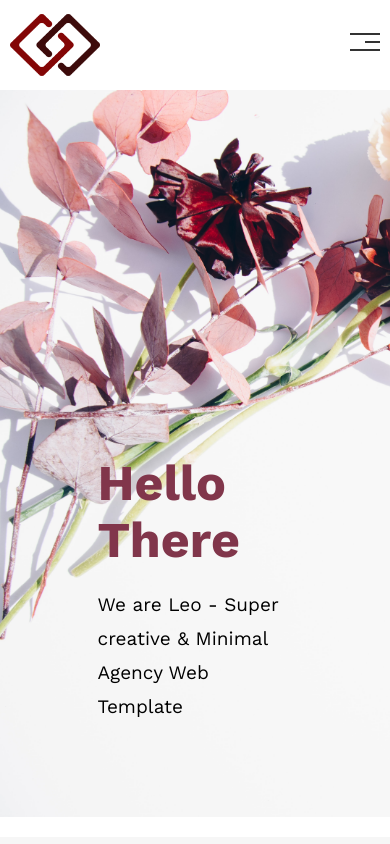
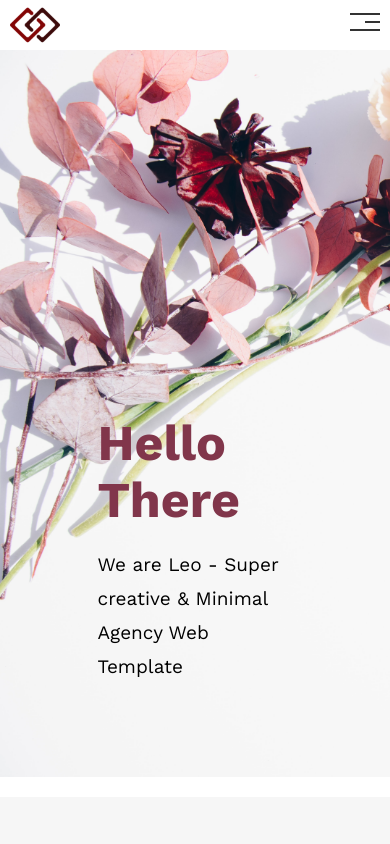
Before and after one commit to doaaabdelfattah/HTML_and_CSS_Template_One, a plain HTML site: page index.html in a window 390 px wide. Shown: the top 844 px of the page. Drawn offline with nearby package versions, Linux system fonts and the light colour scheme.

Commit message:
decrease logo on small screen

```diff
--- a/css/leon.css
+++ b/css/leon.css
@@ -2,7 +2,7 @@
   box-sizing: border-box;
 }
 
-html{
+html {
   scroll-behavior: smooth;
 }
 body {
@@ -55,6 +55,12 @@ body {
 
 .header .logo {
   width: 90px;
+}
+
+@media (max-width: 767px) {
+  .header .logo {
+    width: 50px;
+  }
 }
 
 .header .link {
@@ -208,7 +214,7 @@ max-width: 100%; */
 }
 
 .special-heading {
-  color:rgb(221 220 220);
+  color: rgb(221 220 220);
   font-size: 100px;
   font-weight: 800;
   letter-spacing: -3px;
@@ -455,10 +461,9 @@ max-width: 100%; */
   font-size: 18px;
 }
 
-
-.contact .info .social i{
+.contact .info .social i {
   margin-left: 10px;
-  color: var(--sec-color)
+  color: var(--sec-color);
 }
 
 @media (max-width: 767px) {
@@ -466,21 +471,17 @@ max-width: 100%; */
   .contact .info .link {
     font-size: 30px;
   }
-
-
 }
 
-.footer{
+.footer {
   background-color: var(--sec-color);
   text-align: center;
-  color:white;
+  color: white;
   padding: 30px 10px;
   font-size: 18px;
-
 }
 
-.footer span{
+.footer span {
   font-weight: bold;
-  color:var(--main-color);
-
+  color: var(--main-color);
 }
```
